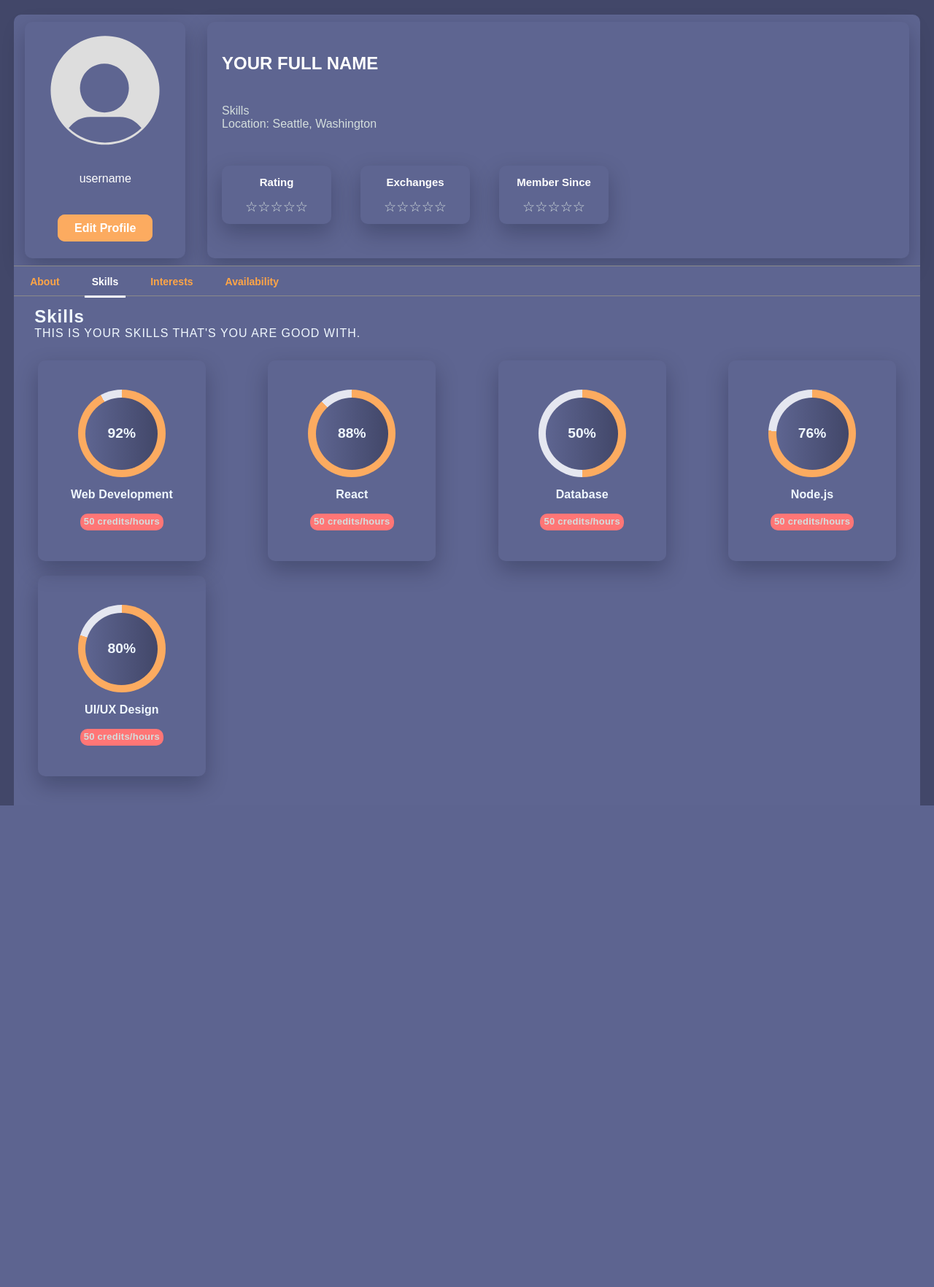
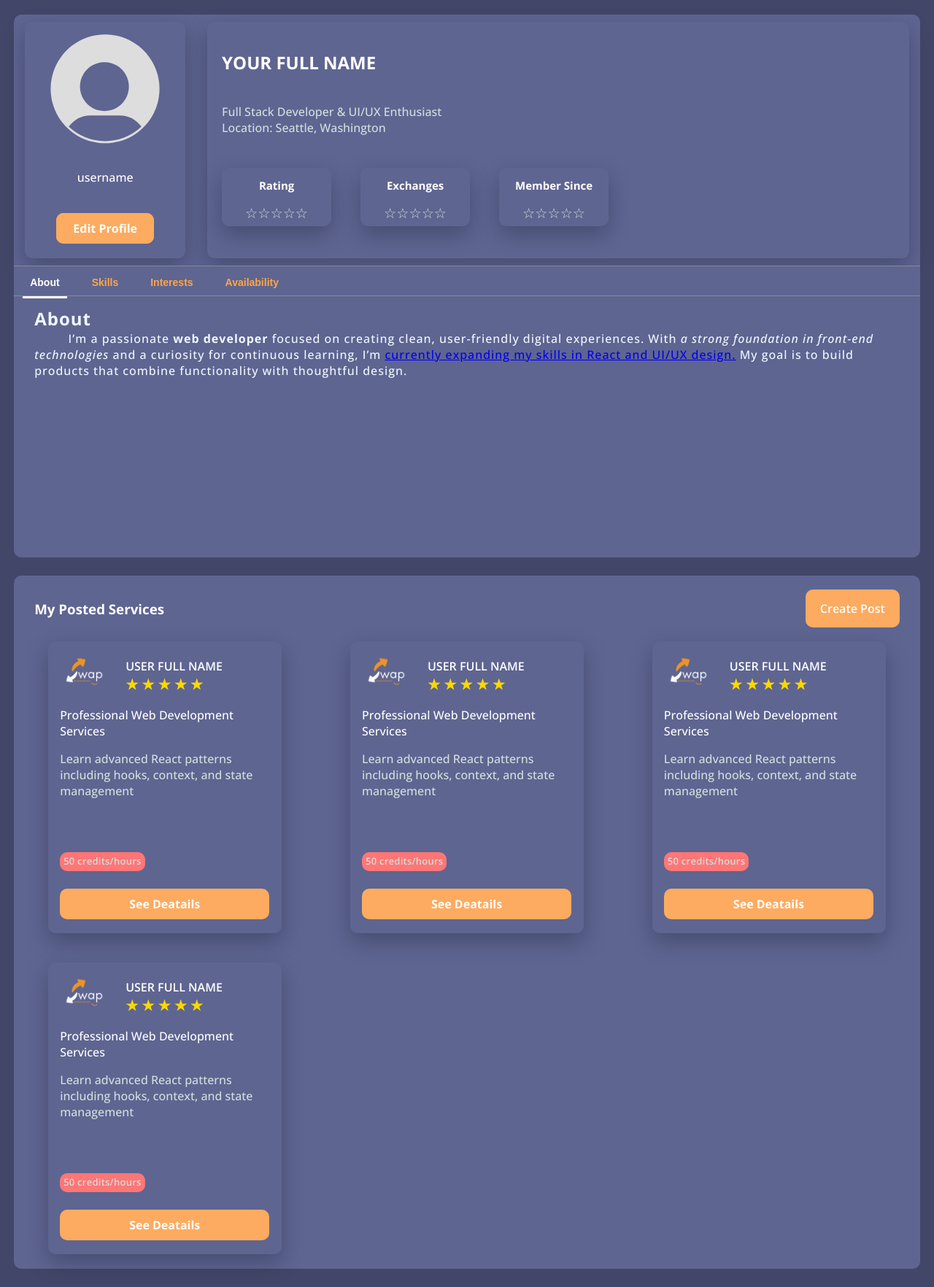
Before and after one commit to ENSIA-AI/Skill-Service_exchanging_website-, a PHP site: page /dashboard/profile/profile.html in a window 1280 px wide. Shown: the whole page at 73% size. Before the commit the page ends 1104 px from the top, so only its background shows below. Run offline with PHP 8.4, Linux system fonts and the light colour scheme.

Commit message:
add the short posts to profile and <font as a test>

```diff
--- a/assets/css/personalprofile.css
+++ b/assets/css/personalprofile.css
@@ -1,3 +1,12 @@
+.open-sans-font{
+  font-family: "Open Sans", sans-serif;
+  font-optical-sizing: auto;
+  font-weight: 500;
+  font-style: normal;
+  font-variation-settings:
+    "wdth" 100;
+}
+
 :root {
     --ink: #0f172a;
     --muted: #d4dedd;
@@ -31,7 +40,12 @@
 }
 
 body {
-            font-family: Arial, Helvetica, sans-serif;
+    font-family: "Open Sans", sans-serif;
+    font-optical-sizing: auto;
+    font-weight: 500;
+    font-style: normal;
+    font-variation-settings:
+        "wdth" 100;
 }
 
 .profile-page {
@@ -118,8 +132,9 @@
 
 .profile-info {
     width: 97%;
+    min-height: 400px;
     border-radius: 0 0 var(--radius) var(--radius);
-            background: linear-gradient(to right, rgb(255, 255, 255), rgb(0, 0, 0));
+    background: var(--clr-lighter);
 }
 
 .profile-nav {
@@ -295,17 +310,17 @@
     font-weight: 600;
 }
 
-        .muted-text{
+.muted-text {
     color: var(--muted);
     margin: 0 var(--space-4);
 }
 
-        .user-meta-info{
+.user-meta-info {
     width: 100%;
     display: flex;
 }
 
-        .user-meta-card{
+.user-meta-card {
     width: 40%;
     height: 5rem;
     max-width: 150px;
@@ -317,25 +332,193 @@
     cursor: pointer;
 }
 
-        .user-meta-card:hover{
+.user-meta-card:hover {
     transform: translate(0, -4px);
 }
 
-        .user-meta-card-title{
+.user-meta-card-title {
     text-align: center;
     padding: var(--space-3) 0;
 }
 
-        .user-meta-card-title-name{
+.user-meta-card-title-name {
     color: var(--clr-font);
     font-size: 15px;
 }
 
-        .user-meta-card-info{
+.user-meta-card-info {
     text-align: center;
 }
 
-        .user-meta-card-info-details{
+.user-meta-card-info-details {
     color: var(--muted);
     font-size: larger;
 }
+
+.profile-short-posts {
+    width: 97%;
+    min-height: 550px;
+    display: flex;
+    flex-flow: column;
+    border-radius: var(--radius);
+    background: var(--clr-lighter);
+    margin: 25px 0;
+}
+
+.short-posts-section{
+    display: grid;
+    grid-template-columns: 1fr 1fr 1fr 1fr;
+    justify-items: center;
+}
+
+@media (max-width: 1375px)
+{
+    .short-posts-section{
+        grid-template-columns: repeat(3, 1fr);
+    }
+}
+
+@media (max-width: 1030px)
+{
+    .short-posts-section{
+        grid-template-columns: repeat(2, 1fr);
+    }
+}
+
+@media (max-width: 700px)
+{
+    .short-posts-section{
+        grid-template-columns: repeat(1, 1fr);
+    }
+}
+
+.profile-short-posts-head {
+    height: 50px;
+    display: flex;
+    flex-flow: row;
+    justify-content: space-between;
+    align-items: center;
+    padding-top: 20px;
+}
+
+.profile-short-posts-head-lable {
+    padding: 0 var(--space-5);
+    color: var(--clr-font);
+}
+
+.profile-short-posts-head-create-post {
+    padding: 0 var(--space-5);
+}
+
+.profile-short-posts-head-create-post a {
+    padding: 15px 20px;
+    font-weight: 600;
+    color: var(--clr-font);
+    background-color: var(--mix-color);
+    border-radius: var(--radius);
+    text-decoration: none;
+}
+
+.profile-short-posts-head-create-post a:hover {
+    color: var(--mix-color);
+    background-color: var(--clr-font);
+}
+
+.profile-short-posts .short-post {
+    width: 320px;
+    height: 400px;
+    background: var(--clr-lighter);
+    box-shadow: var(--shadow);
+    border-radius: var(--radius);
+    margin: 20px 0;
+    cursor: pointer;
+}
+
+.short-post-head {
+    width: 100%;
+    height: 90px;
+    display: grid;
+    align-content: space-evenly;
+    grid-template-columns: 100px 1fr;
+    grid-template-rows: 1fr 1fr;
+    grid-template-areas:
+        "avatar name"
+        "avatar rate";
+}
+
+.post-avatar {
+    grid-area: avatar;
+    width: 60px;
+    height: 60px;
+    margin: auto;
+    border-radius: 50%;
+}
+
+.post-avatar img {
+    width: 100%;
+}
+
+.short-post-fullname {
+    grid-area: name;
+    color: var(--clr-font);
+    margin-left: var(--space-1);
+    align-self: self-end;
+    font-weight: 600;
+}
+
+.short-post-rate {
+    grid-area: rate;
+    color: gold;
+    font-weight: 900;
+    font-size: larger;
+    margin-left: var(--space-1);
+}
+
+/*
+post-skill"></di
+post-description
+post-credit"></d
+post-details"></
+*/
+
+.post-content {
+    width: 90%;
+    height: 75%;
+    margin: auto;
+    display: grid;
+    grid-template-rows: 1fr 2fr 1fr 1fr;
+}
+
+.post-skill {
+    width: 100%;
+    color: var(--clr-font);
+}
+
+.post-description {
+
+    color: var(--muted);
+}
+
+.post-credit {
+    margin: auto 0;
+}
+
+.post-details {
+    width: 100%;
+    margin: auto;
+}
+
+.post-details a{
+    padding: 10px 95px;
+    margin: 0;
+    text-decoration: none;
+    color: var(--clr-font);
+    border-radius: var(--radius);
+    background-color: var(--mix-color);
+    font-weight: bold;
+}
+
+.post-details a:hover{
+    color: var(--mix-color);
+    background-color: var(--clr-font);
+}
--- a/dashboard/profile/profile.html
+++ b/dashboard/profile/profile.html
@@ -5,8 +5,12 @@
     <meta charset="UTF-8">
     <meta name="viewport" content="width=device-width, initial-scale=1.0">
     <title>Profile</title>
-    <link rel="icon" href="../../assets/icons/bell.svg" type="image/svg+xml">
+    <link rel="icon" href="../../assets/icons/favicon_io/favicon.ico" type="image/x-icon">
     <link rel="stylesheet" href="../../assets/css/personalprofile.css">
+    <link rel="preconnect" href="https://fonts.googleapis.com">
+    <link rel="preconnect" href="https://fonts.gstatic.com" crossorigin>
+    <link href="https://fonts.googleapis.com/css2?family=Open+Sans:ital,wght@0,300..800;1,300..800&display=swap"
+        rel="stylesheet">
 </head>
 
 <body>
@@ -30,22 +34,31 @@
                     </div>
                 </section>
                 <section>
-                    <div class="major" ><span class="muted-text">Skills</span></div>
-                        <div class="location"><span class="muted-text">Location: Seattle, Washington</span></div>
+                    <div class="major"><span class="muted-text">Full Stack Developer & UI/UX Enthusiast</span></div>
+                    <div class="location"><span class="muted-text">Location: Seattle, Washington</span></div>
                 </section>
                 <section>
                     <div class="user-meta-info">
                         <div class="user-meta-card">
-                            <div class="user-meta-card-title"><h5><span  class="user-meta-card-title-name">Rating</span></h5></div>
-                            <div class="user-meta-card-info"><span class="user-meta-card-info-details">&star;&star;&star;&star;&star;</span></div>
+                            <div class="user-meta-card-title">
+                                <h5><span class="user-meta-card-title-name">Rating</span></h5>
+                            </div>
+                            <div class="user-meta-card-info"><span
+                                    class="user-meta-card-info-details">&star;&star;&star;&star;&star;</span></div>
                         </div>
                         <div class="user-meta-card">
-                            <div class="user-meta-card-title"><h5><span class="user-meta-card-title-name">Exchanges</span></h5></div>
-                            <div class="user-meta-card-info"><span class="user-meta-card-info-details">&star;&star;&star;&star;&star;</span></div>
+                            <div class="user-meta-card-title">
+                                <h5><span class="user-meta-card-title-name">Exchanges</span></h5>
+                            </div>
+                            <div class="user-meta-card-info"><span
+                                    class="user-meta-card-info-details">&star;&star;&star;&star;&star;</span></div>
                         </div>
                         <div class="user-meta-card">
-                            <div class="user-meta-card-title"><h5><span class="user-meta-card-title-name">Member Since</span></h5></div>
-                            <div class="user-meta-card-info"><span class="user-meta-card-info-details">&star;&star;&star;&star;&star;</span></div>
+                            <div class="user-meta-card-title">
+                                <h5><span class="user-meta-card-title-name">Member Since</span></h5>
+                            </div>
+                            <div class="user-meta-card-info"><span
+                                    class="user-meta-card-info-details">&star;&star;&star;&star;&star;</span></div>
                         </div>
                     </div>
                 </section>
@@ -55,13 +68,13 @@
             <div class="profile-nav">
                 <div class="nav-item">
                     <button>
-                        <span data-target="about-content">About</span>
+                        <span data-target="about-content" class="active">About</span>
                     </button>
 
                 </div>
                 <div class="nav-item">
                     <button>
-                        <span data-target="skill-content" class="active">Skills</span>
+                        <span data-target="skill-content">Skills</span>
                     </button>
                 </div>
                 <div class="nav-item">
@@ -76,7 +89,7 @@
                 </div>
             </div>
             <div class="profile-nav-content">
-                <div id="about-content" class="tab-content">
+                <div id="about-content" class="tab-content active">
                     <section>
                         <div id="about" class="section" style="background:#5e6591 ;"><!-- BACKGROUND COLOR IS INLINE-->
                             <div class="head-section">
@@ -95,7 +108,7 @@
                         </div>
                     </section>
                 </div>
-                <div id="skill-content" class="tab-content  active">
+                <div id="skill-content" class="tab-content">
                     <section>
                         <div id="skills" class="section">
                             <article aria-labelledby="skills-title">
@@ -152,6 +165,150 @@
                 </div>
             </div>
         </div>
+        <div>
+
+        </div>
+        <div class="profile-short-posts">
+            <div class="profile-short-posts-head">
+                <div class="profile-short-posts-head-lable">
+                    <h3><span>My Posted Services</span></h3>
+                </div>
+                <div class="profile-short-posts-head-create-post">
+                    <a href="">Create Post</a>
+                </div>
+            </div>
+            <div class="short-posts-section">
+                <section>
+                    <div class="short-post">
+                        <div class="short-post-head">
+                            <div class="post-avatar">
+                                <figure>
+                                    <img src="../../assets/icons/favicon_io/android-chrome-512x512.png" alt="avatar">
+                                </figure>
+                            </div>
+                            <div class="short-post-fullname">
+                                <span>USER FULL NAME</span>
+                            </div>
+                            <div class="short-post-rate">
+                                <span id="" class="">&starf;&nbsp;&starf;&nbsp;&starf;&nbsp;&starf;&nbsp;&starf;</span>
+                            </div>
+                        </div>
+                        <div class="post-content">
+                            <div class="post-skill">Professional Web Development Services</div>
+                            <div class="post-description">Learn advanced React patterns including hooks, context, and
+                                state management</div>
+                            <div class="post-credit">
+                                <p>
+                                    <span class="muted">
+                                        50 credits/hours
+                                    </span>
+                                </p>
+                            </div>
+                            <div class="post-details">
+                                <a href="">See Deatails</a>
+                            </div>
+                        </div>
+                    </div>
+                </section>
+                <section>
+                    <div class="short-post">
+                        <div class="short-post-head">
+                            <div class="post-avatar">
+                                <figure>
+                                    <img src="../../assets/icons/favicon_io/android-chrome-512x512.png" alt="avatar">
+                                </figure>
+                            </div>
+                            <div class="short-post-fullname">
+                                <span>USER FULL NAME</span>
+                            </div>
+                            <div class="short-post-rate">
+                                <span id="" class="">&starf;&nbsp;&starf;&nbsp;&starf;&nbsp;&starf;&nbsp;&starf;</span>
+                            </div>
+                        </div>
+                        <div class="post-content">
+                            <div class="post-skill">Professional Web Development Services</div>
+                            <div class="post-description">Learn advanced React patterns including hooks, context, and
+                                state management</div>
+                            <div class="post-credit">
+                                <p>
+                                    <span class="muted">
+                                        50 credits/hours
+                                    </span>
+                                </p>
+                            </div>
+                            <div class="post-details">
+                                <a href="">See Deatails</a>
+                            </div>
+                        </div>
+                    </div>
+                </section>
+                <section>
+                    <div class="short-post">
+                        <div class="short-post-head">
+                            <div class="post-avatar">
+                                <figure>
+                                    <img src="../../assets/icons/favicon_io/android-chrome-512x512.png" alt="avatar">
+                                </figure>
+                            </div>
+                            <div class="short-post-fullname">
+                                <span>USER FULL NAME</span>
+                            </div>
+                            <div class="short-post-rate">
+                                <span id="" class="">&starf;&nbsp;&starf;&nbsp;&starf;&nbsp;&starf;&nbsp;&starf;</span>
+                            </div>
+                        </div>
+                        <div class="post-content">
+                            <div class="post-skill">Professional Web Development Services</div>
+                            <div class="post-description">Learn advanced React patterns including hooks, context, and
+                                state management</div>
+                            <div class="post-credit">
+                                <p>
+                                    <span class="muted">
+                                        50 credits/hours
+                                    </span>
+                                </p>
+                            </div>
+                            <div class="post-details">
+                                <a href="">See Deatails</a>
+                            </div>
+                        </div>
+                    </div>
+                </section>
+                <section>
+                    <div class="short-post">
+                        <div class="short-post-head">
+                            <div class="post-avatar">
+                                <figure>
+                                    <img src="../../assets/icons/favicon_io/android-chrome-512x512.png" alt="avatar">
+                                </figure>
+                            </div>
+                            <div class="short-post-fullname">
+                                <span>USER FULL NAME</span>
+                            </div>
+                            <div class="short-post-rate">
+                                <span id="" class="">&starf;&nbsp;&starf;&nbsp;&starf;&nbsp;&starf;&nbsp;&starf;</span>
+                            </div>
+                        </div>
+                        <div class="post-content">
+                            <div class="post-skill">Professional Web Development Services</div>
+                            <div class="post-description">Learn advanced React patterns including hooks, context, and
+                                state management</div>
+                            <div class="post-credit">
+                                <p>
+                                    <span class="muted">
+                                        50 credits/hours
+                                    </span>
+                                </p>
+                            </div>
+                            <div class="post-details">
+                                <a href="">See Deatails</a>
+                            </div>
+                        </div>
+                    </div>
+                </section>
+            </div>
+        </div>
+
     </div>
 
     <script>
```
Lines whose indentation alone changed are shown as unchanged.
